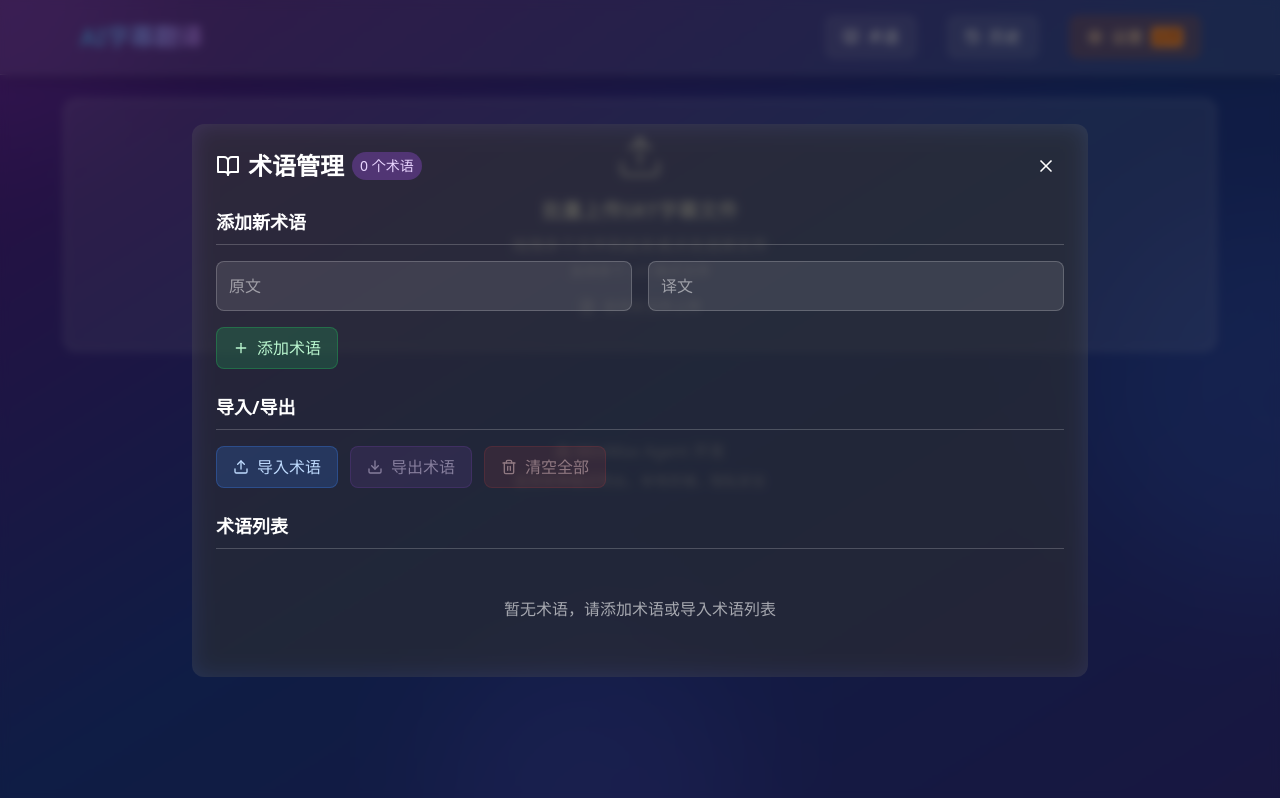
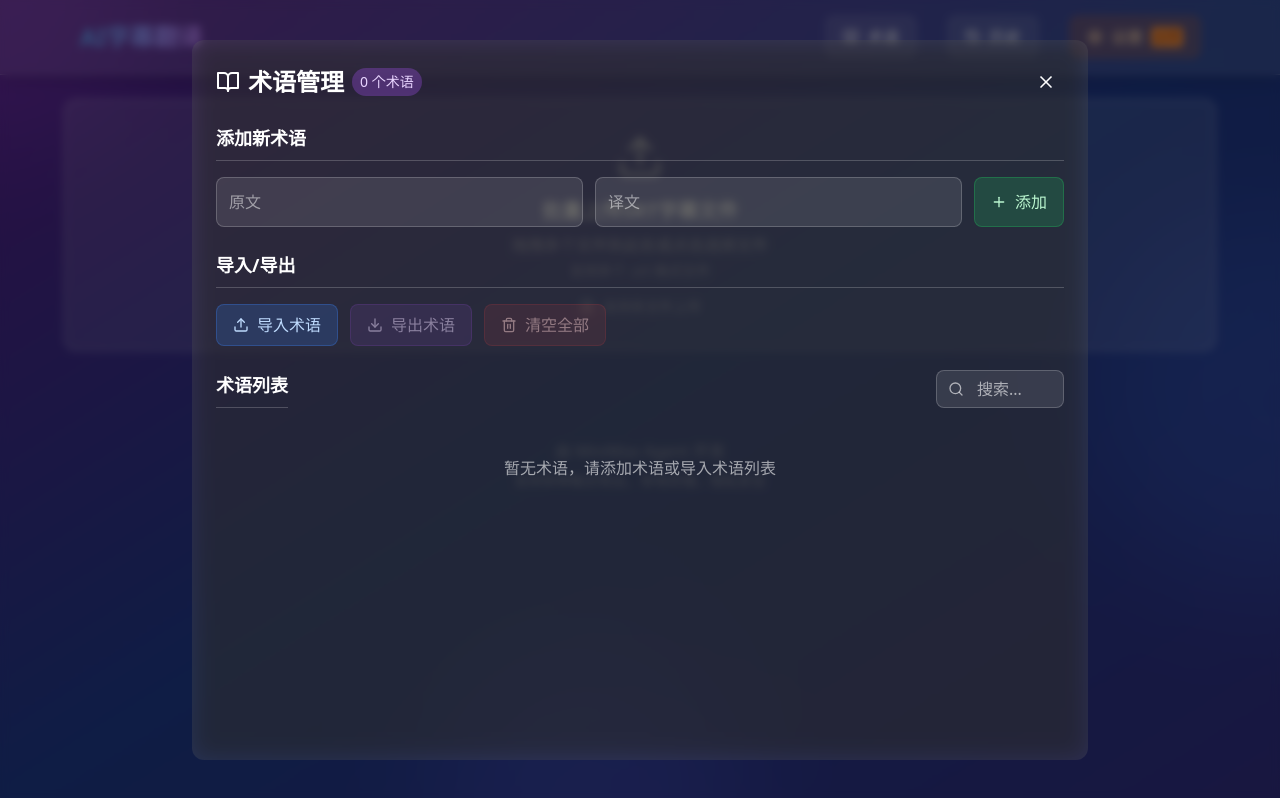
Before and after one commit to aitranslate/EggTranslate, a React (Vite) app: page / in a window 1280 px wide. Both pictures are taken after a click on the button "术语". Built offline with nearby package versions, Linux system fonts and the light colour scheme; what srt-parser-2 would draw is missing.

Commit message:
术语增加搜索框

```diff
--- a/src/components/TermsManager.tsx
+++ b/src/components/TermsManager.tsx
@@ -1,7 +1,7 @@
-import React, { useState, useCallback } from 'react';
+import React, { useState, useCallback, useMemo } from 'react';
 import { useTerms } from '@/contexts/TermsContext';
 import { motion, AnimatePresence } from 'framer-motion';
-import { Plus, Trash2, Edit3, Save, X, Upload, Download, BookOpen } from 'lucide-react';
+import { Plus, Trash2, Edit3, Save, X, Upload, Download, BookOpen, Search } from 'lucide-react';
 import toast from 'react-hot-toast';
 import { ConfirmDialog } from './ConfirmDialog';
 
@@ -29,6 +29,7 @@ export const TermsManager: React.FC<TermsManagerProps> = ({ isOpen, onClose }) =
   const [importText, setImportText] = useState('');
   const [showImport, setShowImport] = useState(false);
   const [showClearConfirm, setShowClearConfirm] = useState(false);
+  const [searchTerm, setSearchTerm] = useState('');
 
   const onAddTerm = useCallback(async () => {
     if (!newOriginal.trim() || !newTranslation.trim()) {
@@ -119,6 +120,17 @@ export const TermsManager: React.FC<TermsManagerProps> = ({ isOpen, onClose }) =
     toast.success('术语导出成功');
   }, [exportTerms]);
 
+  // 搜索和筛选术语
+  const filteredTerms = useMemo(() => {
+    if (!searchTerm.trim()) return terms;
+
+    const searchLower = searchTerm.toLowerCase();
+    return terms.filter((term) =>
+      term.original.toLowerCase().includes(searchLower) ||
+      term.translation.toLowerCase().includes(searchLower)
+    );
+  }, [terms, searchTerm]);
+
   const onClearAll = useCallback(async () => {
     if (terms.length === 0) return;
 
@@ -145,7 +157,7 @@ export const TermsManager: React.FC<TermsManagerProps> = ({ isOpen, onClose }) =
         initial={{ opacity: 0, scale: 0.9 }}
         animate={{ opacity: 1, scale: 1 }}
         exit={{ opacity: 0, scale: 0.9 }}
-        className="bg-white/10 backdrop-blur-md rounded-xl p-6 w-full max-w-4xl max-h-[90vh] overflow-y-auto"
+        className="bg-white/10 backdrop-blur-md rounded-xl p-6 w-full max-w-4xl max-h-[90vh] overflow-hidden flex flex-col"
       >
         <div className="flex items-center justify-between mb-6">
           <div className="flex items-center space-x-2">
@@ -169,13 +181,13 @@ export const TermsManager: React.FC<TermsManagerProps> = ({ isOpen, onClose }) =
             <h3 className="text-lg font-semibold text-white border-b border-white/20 pb-2">
               添加新术语
             </h3>
-            <div className="grid grid-cols-1 md:grid-cols-2 gap-4">
+            <div className="flex flex-col sm:flex-row gap-3">
               <input
                 type="text"
                 placeholder="原文"
                 value={newOriginal}
                 onChange={(e) => setNewOriginal(e.target.value)}
-                className="w-full p-3 bg-white/10 border border-white/20 rounded-lg text-white placeholder-white/50 focus:outline-none focus:border-purple-400 transition-colors"
+                className="flex-1 p-3 bg-white/10 border border-white/20 rounded-lg text-white placeholder-white/50 focus:outline-none focus:border-purple-400 transition-colors"
                 onKeyPress={(e) => e.key === 'Enter' && onAddTerm()}
               />
               <input
@@ -183,17 +195,17 @@ export const TermsManager: React.FC<TermsManagerProps> = ({ isOpen, onClose }) =
                 placeholder="译文"
                 value={newTranslation}
                 onChange={(e) => setNewTranslation(e.target.value)}
-                className="w-full p-3 bg-white/10 border border-white/20 rounded-lg text-white placeholder-white/50 focus:outline-none focus:border-purple-400 transition-colors"
+                className="flex-1 p-3 bg-white/10 border border-white/20 rounded-lg text-white placeholder-white/50 focus:outline-none focus:border-purple-400 transition-colors"
                 onKeyPress={(e) => e.key === 'Enter' && onAddTerm()}
               />
-            </div>
               <button
                 onClick={onAddTerm}
-              className="flex items-center space-x-2 px-4 py-2 bg-green-500/20 hover:bg-green-500/30 text-green-200 border border-green-500/30 rounded-lg transition-colors"
+                className="flex items-center space-x-2 px-4 py-3 bg-green-500/20 hover:bg-green-500/30 text-green-200 border border-green-500/30 rounded-lg transition-colors whitespace-nowrap"
               >
                 <Plus className="h-4 w-4" />
-              <span>添加术语</span>
+                <span>添加</span>
               </button>
+            </div>
           </div>
 
           {/* 导入/导出 */}
@@ -264,18 +276,33 @@ export const TermsManager: React.FC<TermsManagerProps> = ({ isOpen, onClose }) =
 
           {/* 术语列表 */}
           <div className="space-y-4">
+            <div className="flex items-center justify-between">
               <h3 className="text-lg font-semibold text-white border-b border-white/20 pb-2">
                 术语列表
               </h3>
+              <div className="flex items-center space-x-3">
+                {/* 搜索框 */}
+                <div className="relative">
+                  <Search className="absolute left-3 top-1/2 transform -translate-y-1/2 h-4 w-4 text-white/60" />
+                  <input
+                    type="text"
+                    placeholder="搜索..."
+                    value={searchTerm}
+                    onChange={(e) => setSearchTerm(e.target.value)}
+                    className="pl-10 pr-3 py-1.5 bg-white/10 border border-white/20 rounded-lg text-white placeholder-white/60 focus:outline-none focus:border-purple-400 transition-colors w-32"
+                  />
+                </div>
+              </div>
+            </div>
 
-            <div className="space-y-2 max-h-96 overflow-y-auto">
+            <div className="space-y-2 h-96 overflow-y-auto">
               <AnimatePresence>
-                {terms.length === 0 ? (
+                {filteredTerms.length === 0 ? (
                   <div className="text-center py-8 text-white/60">
-                    暂无术语，请添加术语或导入术语列表
+                    {searchTerm ? '没有找到匹配的术语' : '暂无术语，请添加术语或导入术语列表'}
                   </div>
                 ) : (
-                  terms.map((term, index) => (
+                  filteredTerms.map((term, index) => (
                     <motion.div
                       key={index}
                       initial={{ opacity: 0, y: 10 }}
```
Lines whose indentation alone changed are shown as unchanged.
